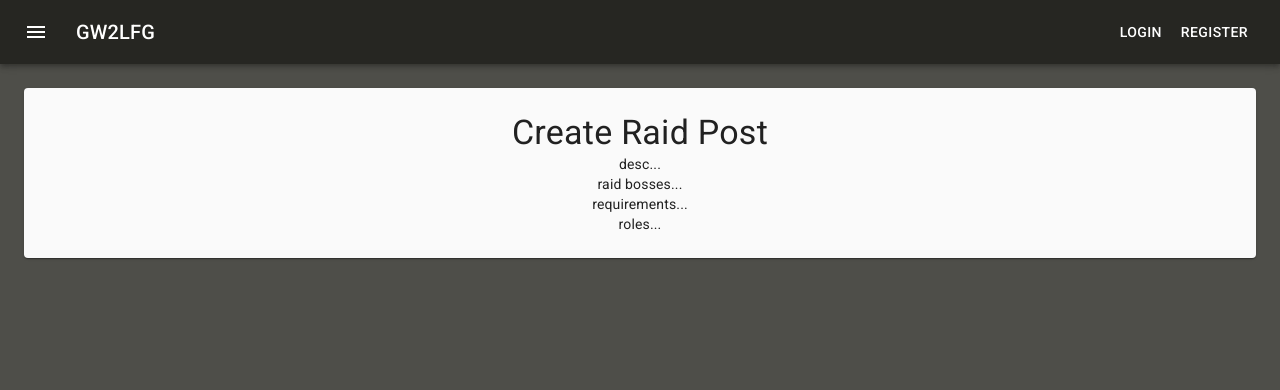
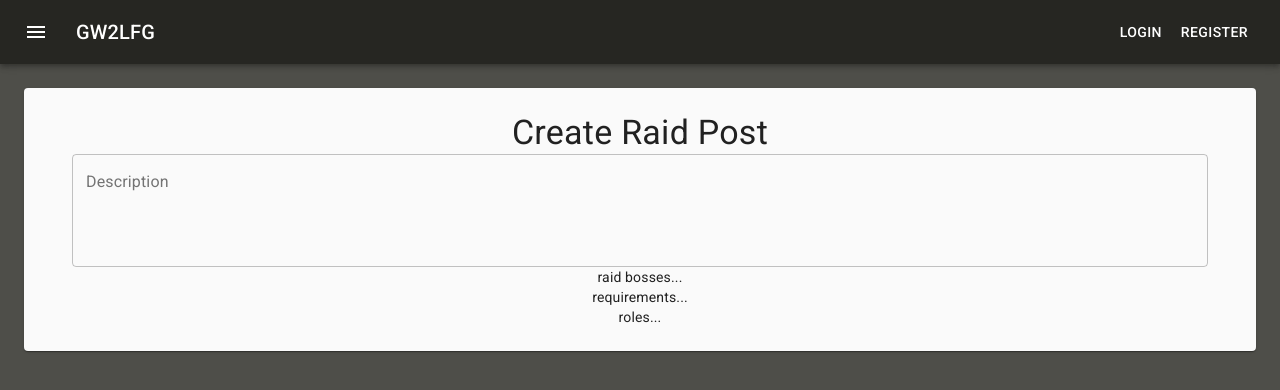
Before and after one commit to Naylepsh/gw2lfg-client, a Next.js app: page /raid-posts/create in a window 1280 px wide. Shown: the top 390 px of the page. Built offline with nearby package versions, Linux system fonts and the light colour scheme; no server answers.

Commit message:
add proper description

```diff
--- a/src/components/RaidPost/RaidPostForm/RaidPostForm.tsx
+++ b/src/components/RaidPost/RaidPostForm/RaidPostForm.tsx
@@ -1,4 +1,4 @@
-import { Box } from "@material-ui/core";
+import { Box, TextField } from "@material-ui/core";
 import { Container, Paper, Typography } from "@material-ui/core";
 import { Formik } from "formik";
 import React from "react";
@@ -24,7 +24,7 @@
           {(formProps) => {
             return (
               <React.Fragment>
-                <RaidPostFormDescription />
+                <RaidPostFormDescription/>
                 <RaidPostFormRaidBossesOptions />
                 <RaidPostFormRequirementsOptions />
                 <RaidPostFormRoles />
@@ -38,7 +38,17 @@
 }
 
 function RaidPostFormDescription() {
-  return <div>desc...</div>;
+  return (
+    <TextField
+      id="description"
+      label="Description"
+      multiline
+      rows={4}
+      placeholder="Description..."
+      variant="outlined"
+      fullWidth
+    />
+  );
 }
 
 function RaidPostFormRaidBossesOptions() {
```
